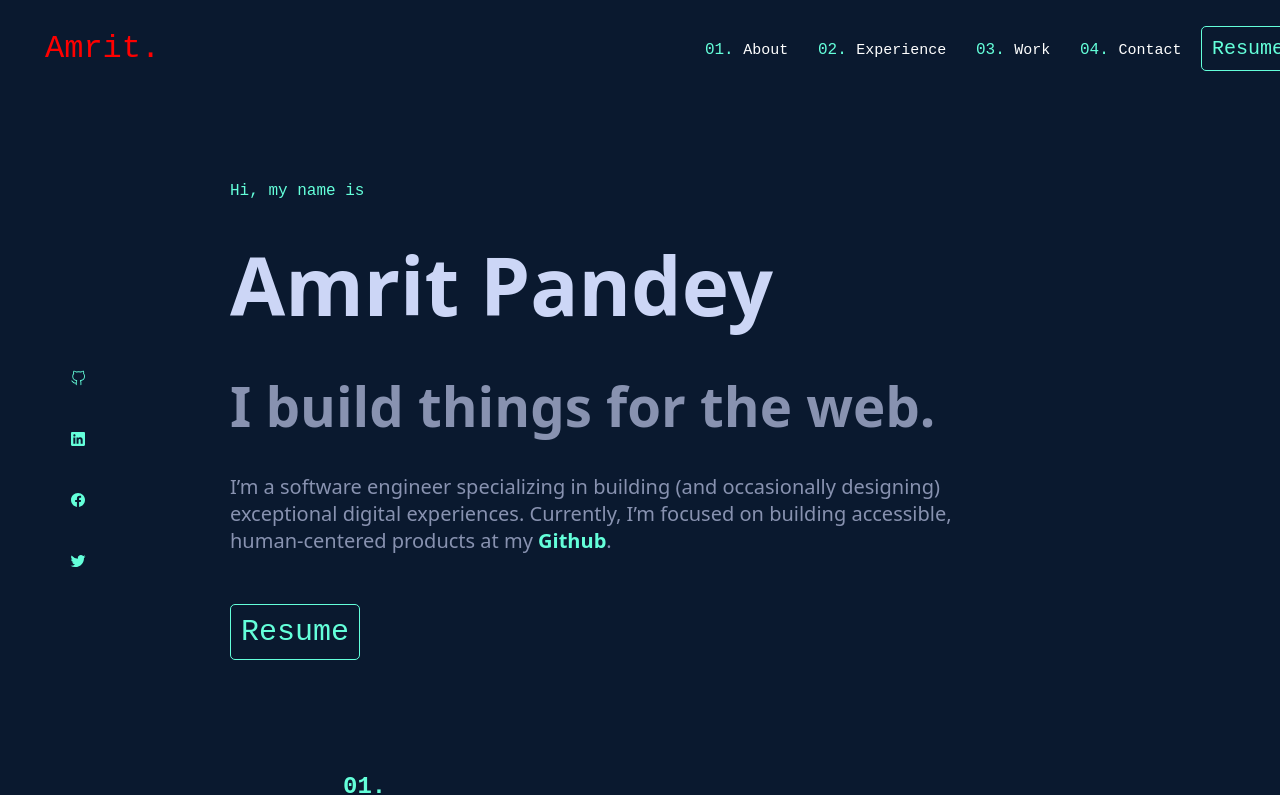
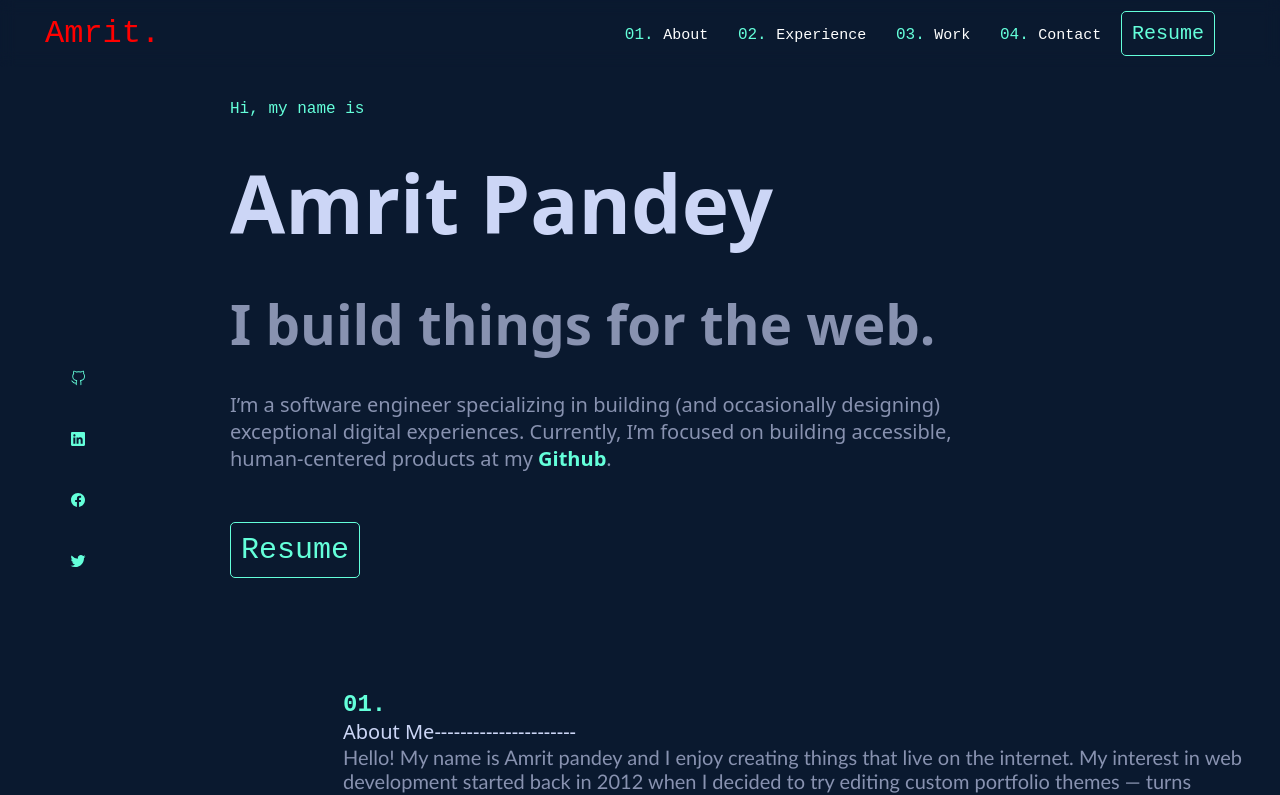
Before and after one commit to amripandey/Amrit-Portfolioweb, a Next.js app: page / in a window 1280 px wide. Shown: the top 795 px of the page. Built offline with nearby package versions, Linux system fonts and the light colour scheme.

Commit message:
added blur nav bar

```diff
--- a/styles/Home.module.css
+++ b/styles/Home.module.css
@@ -5,7 +5,7 @@
 /* top navbar */
 .nav {
   margin-right: 20px;
-  margin-top: 15px;
+  margin-top: 0px;
   display: flex;
   align-items: center;
   justify-content: space-between;
@@ -13,6 +13,10 @@
   width: 100%;
   overflow: none;
   text-align: right;
+  position: fixed;
+  top: 0;
+  -webkit-backdrop-filter: blur(8px);
+  backdrop-filter: blur(8px);
 }
 
 .nav li {
```
